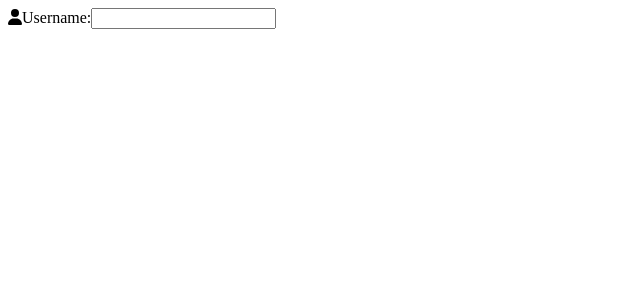
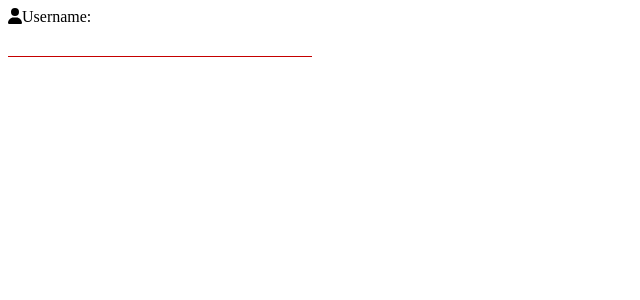
Before and after one commit to v-dav/holbertonschool-cinema-guru, a React (Create React App) app: page / in a window 1280 px wide. Shown: the top 300 px of the page, without its empty margins (0-640 px from the left). Built offline with nearby package versions, Linux system fonts and the light colour scheme.

Commit message:
style the input component as required

```diff
--- a/src/components/general/general.css
+++ b/src/components/general/general.css
@@ -0,0 +1,17 @@
+.faUser {
+	color: pink;
+	margin-right: 1%;
+}
+
+.general-input {
+	display: block;
+	margin-top: 1%;
+	border: none;
+	border-bottom: solid rgb(197, 0, 0) 1px;
+	width: 300px;
+
+}
+
+.general-input:focus {
+	outline: none;
+}
```
